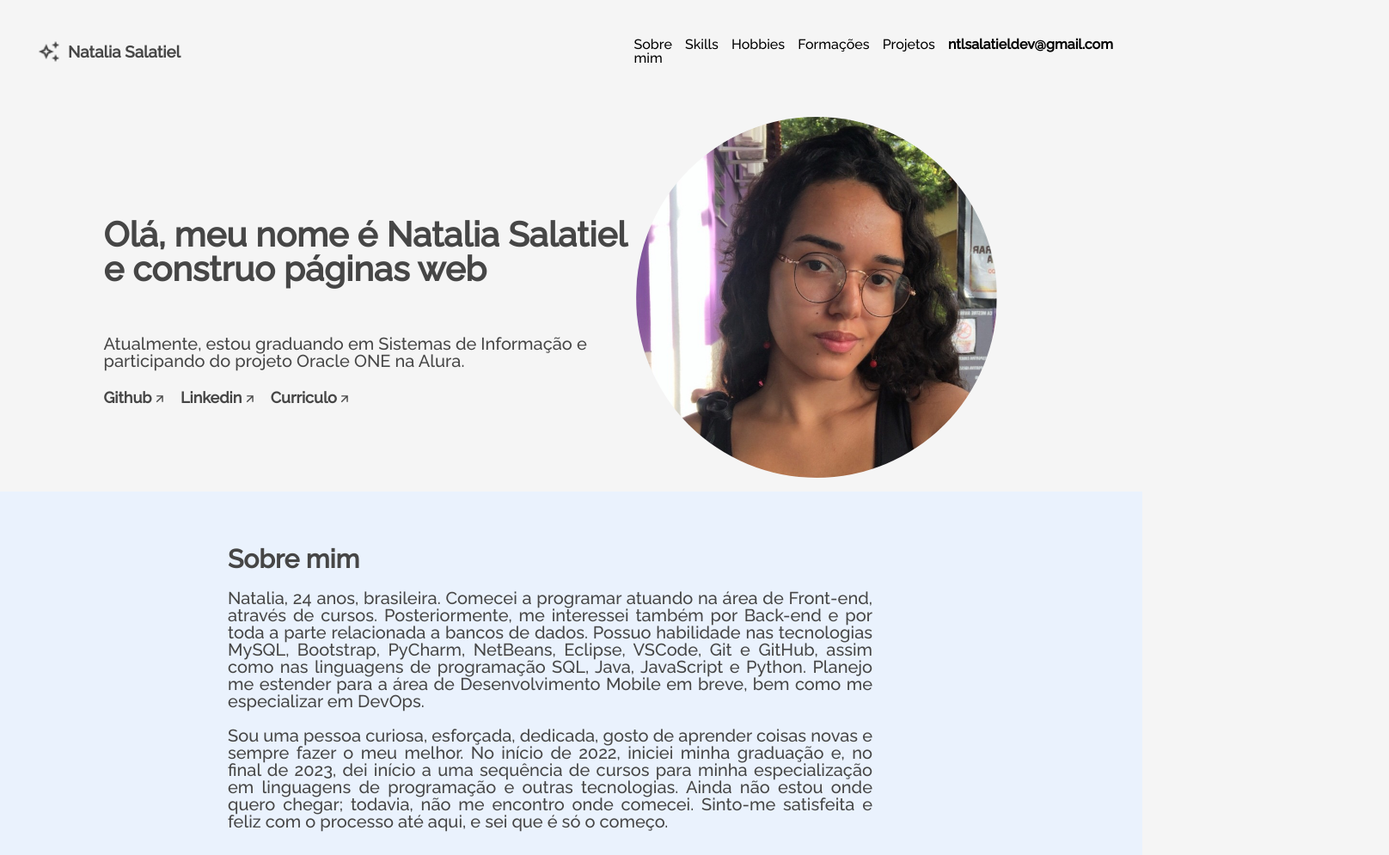
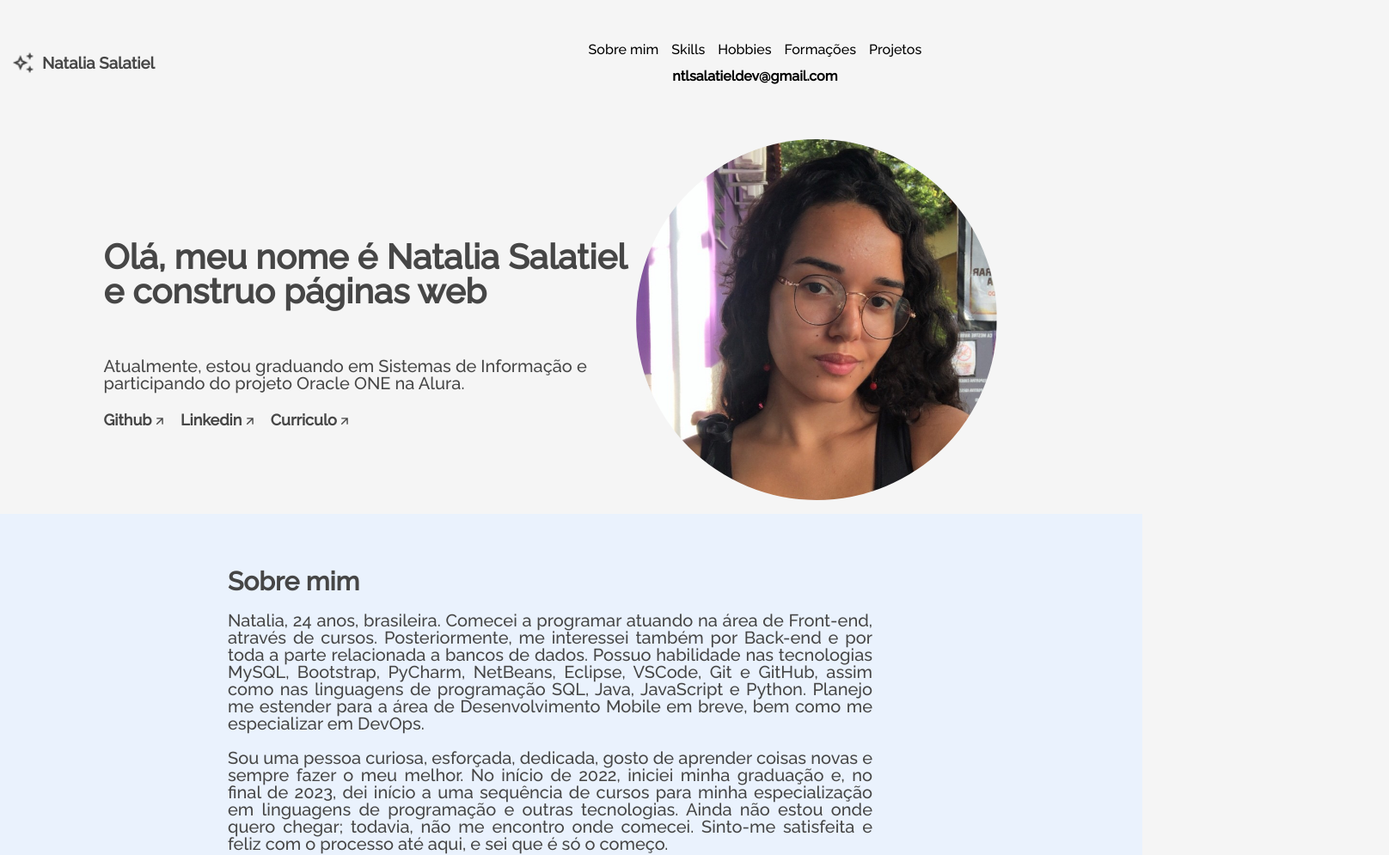
Before and after one commit to nat-salatiel/ChallengePortfolio, a plain HTML site: page challenge-one-portfolio-br-master/index.html in a window 1280 px wide. Shown: the top 995 px of the page at 86% size, 1616 px wide, since content can reach past the window. Drawn offline with Linux system fonts and the light colour scheme.

Commit message:
posicionando elementos tela desktop

```diff
--- a/challenge-one-portfolio-br-master/index.html
+++ b/challenge-one-portfolio-br-master/index.html
@@ -22,10 +22,10 @@
     <!-- Sessão de Menu  -->
     <div class="all">
         <section class="menu">
-            <header class="menu__header">
+            <div class="menu__header">
                 <img src="assets\vector.png">
                 <h3 class="menu__title">Natalia Salatiel</h3>
-            </header>
+            </div>
             <nav>
                 <ul class="menu__list">
                     <li class="menu__list__item"><a href="#sobremim">Sobre mim</a></li>
--- a/challenge-one-portfolio-br-master/style.css
+++ b/challenge-one-portfolio-br-master/style.css
@@ -1,10 +1,6 @@
-/*CSS Reset / Normalize*/
-/*Já deixaremos o básico de reset de estilos. Caso queira adicionar mais informações
-coloque nas sessões indicadas*/
+
 
 :root {
-    /*Insira a variavel das outras cores inspecionando o modelo do figma*/
-    /*Se esforce para trabalhar com variáveis, é uma dica profissional valiosa*/
     --cor-de-fundo: #F5F5F5;
     --cor-de-link: #000;
     --cor-texto: #464646;
@@ -646,21 +642,20 @@ utilize como referência os breakpoints @media abaixo*/
     /*Menu*/
     .menu {
         width: 100%;
-        height: 88px;
-        padding: 32px 30px;
-        margin: auto;
+        padding: 35px;
+        margin: 10px;
         display: flex;
+        flex-direction: row;
         align-items: center;
         justify-content: space-around;
-        gap: 15px;
         font-size: 16px;
+        /* gap: 5px; */
     }
 
     .menu__header {
+        width: auto;
         display: flex;
-        align-items: center;
         gap: 10px;
-        height: 24px;
     }
 
     .menu__header img {
@@ -668,12 +663,15 @@ utilize como referência os breakpoints @media abaixo*/
     }
 
     .menu__list {
+        width: 70%;
         display: flex;
+        flex-wrap: wrap;
+        justify-content: center;
         gap: 15px;
     }
 
     .menu__list__item {
-        transition: all 0.5s ease-out;
+        transition: all 0.5s ease-in-out;
     }
 
     .menu__list__item:hover {
@@ -683,7 +681,7 @@ utilize como referência os breakpoints @media abaixo*/
 
     .menu__list__item__c {
         font-weight: bold;
-        transition: all 0.5s ease-out;
+        transition: all 0.6s ease-in-out;
     }
 
     .menu__list__item__c:hover {
@@ -781,6 +779,13 @@ utilize como referência os breakpoints @media abaixo*/
 
     }
 
+    /* Skills hobbies e academic */
+    .skills_hobbies_e_academic {
+        display: flex;
+        flex-direction: column;
+        align-items: center;
+        gap: 88px;
+    }
 
     /*Skills*/
 
```
